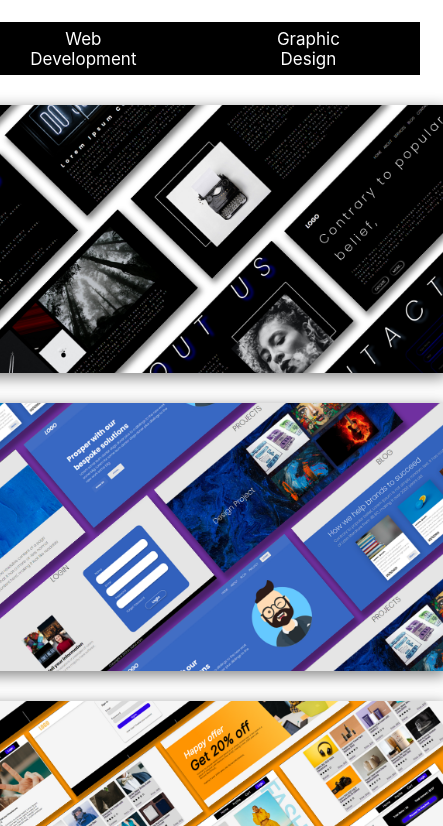
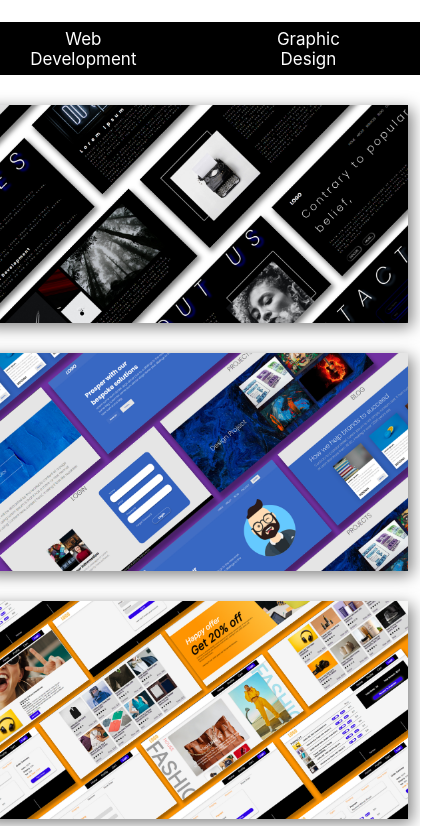
Before and after one commit to saifulalamfahim/SaAF, a React (Create React App) app: page / in a window 390 px wide. Shown: the part 1378-2204 px from the top of the page, 443 px wide, since content can reach past the window. Built offline with nearby package versions, Linux system fonts and the light colour scheme; a web font is replaced by a local one.

Commit message:
Projects section responsiveness completed for 500px

```diff
--- a/src/components/WebDevProject/WebDevProject.css
+++ b/src/components/WebDevProject/WebDevProject.css
@@ -41,3 +41,21 @@
         opacity: 0.9;
         transition: 0.9s;
 }
+
+@media screen and (max-width: 500px) {
+    .webDev-container{
+    }
+    .webDev-container img{
+        width: 426px;
+        height: 218px;
+    }
+    .webDev-container .img{
+        width: 426px;
+        height: 218px;
+    }
+    .hoverButton{
+        width: 426px;
+        height: 218px;
+        margin-top: -222px;
+    }
+}
--- a/src/components/WebDevProject/WebDevProject.js
+++ b/src/components/WebDevProject/WebDevProject.js
@@ -3,7 +3,7 @@ import { Link } from 'react-router-dom';
 // import WebDevDetails from '../WebDevDetails/WebDevDetails';
 import './WebDevProject.css';
 
-const WebDevProject = (props) => {
+const  WebDevProject = (props) => {
     const details = props.project;
     const {name, img} = details;
 
```
